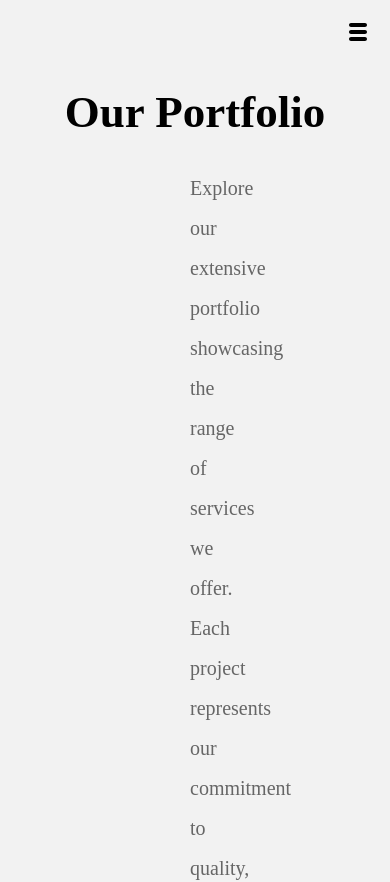
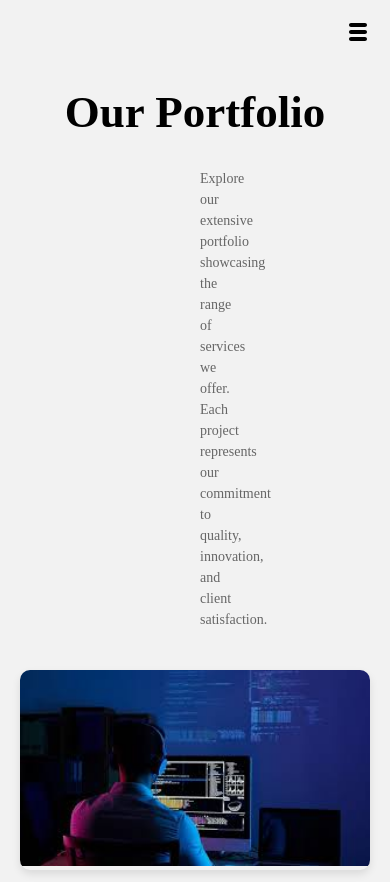
Before and after one commit to BlakWeb/landing-page, a React (Vite) app: page /gallery in a window 390 px wide. Shown: the top 882 px of the page. Built offline with nearby package versions, Linux system fonts and the light colour scheme.

Commit message:
Update Gallery.css

```diff
--- a/src/Components/Gallery/Gallery.css
+++ b/src/Components/Gallery/Gallery.css
@@ -89,6 +89,12 @@
         padding: 0;
         font-size: 45px;
     }
+    .gallery-title p{
+        font-size: 14px;
+        line-height: 1.5;
+        padding: 0 10px;
+        text-align: center;
+    }
 
     .gallery-item {
         gap: 20px;
```
